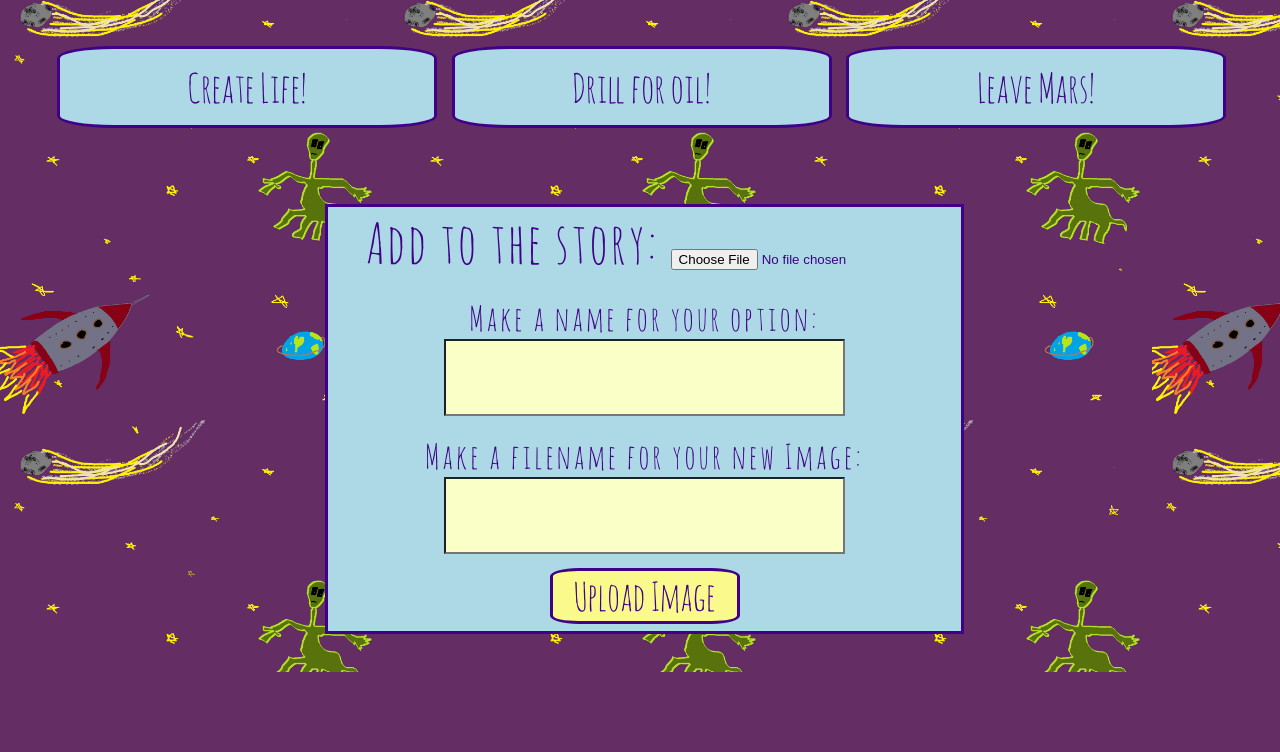
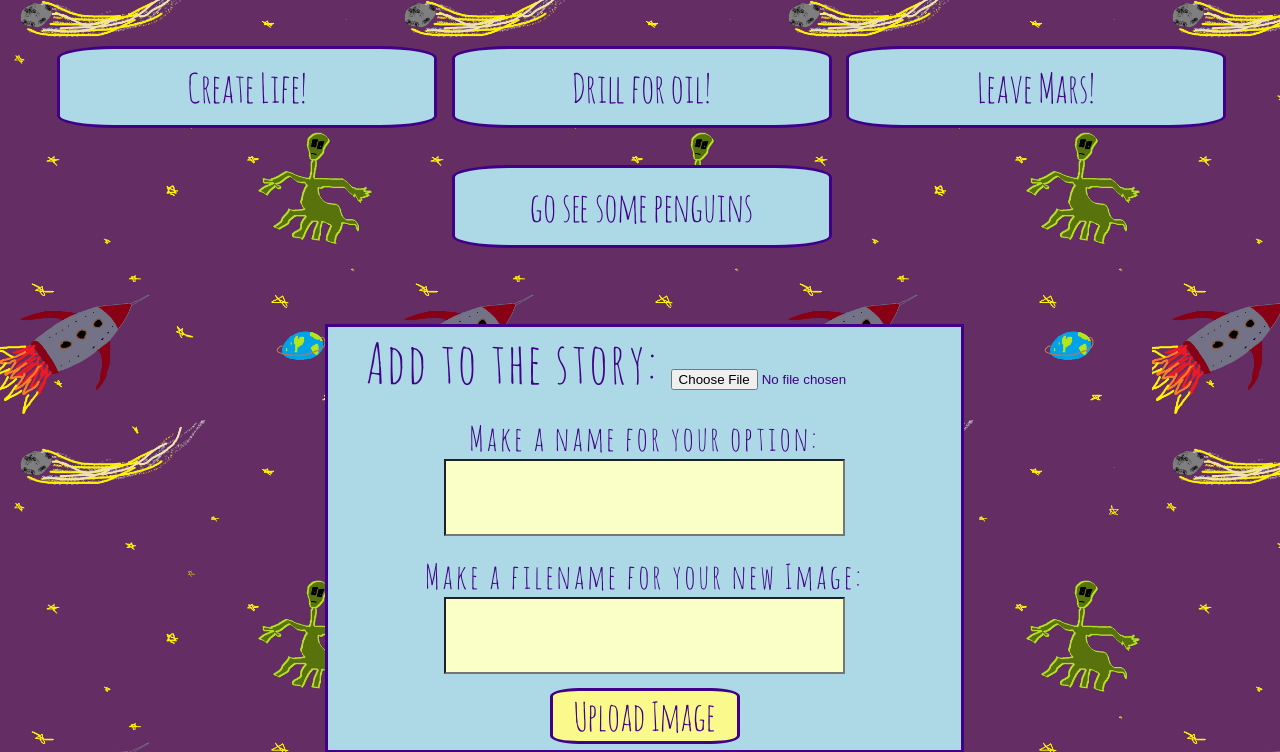
Before and after one commit to pschaldenbrand/SpaceReptiles, a PHP site: page /home/story/mars.php in a window 1280 px wide. Shown: the part 644-1396 px from the top of the page. Before the commit the page ends 1316 px from the top, so only its background shows below. Run offline with PHP 8.4, Linux system fonts and the light colour scheme; the visitor is signed in with stand-in values (Sample User, id 1).

Commit message:
merging or something

```diff
--- a/home/story/mars.php
+++ b/home/story/mars.php
@@ -22,6 +22,8 @@ session_start();
 	//opt 3
 	story_option("Leave Mars!",
 				"story1.php");
+	//opt 4
+	story_option("go see some penguins","123456_USER_MADE_PAGE.php");
 	//next
 	include("addToStory.php");
 	?>
```
